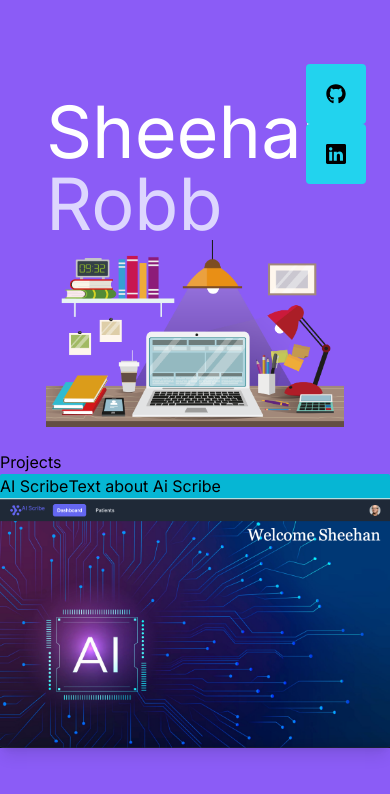
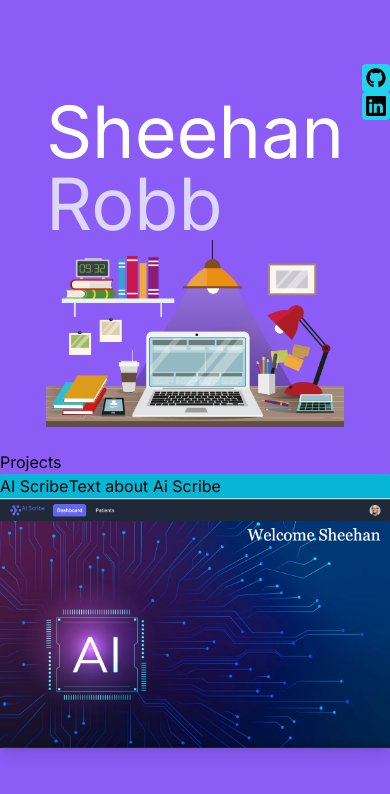
Before and after one commit to sheehanrobb/portfolio, a Next.js app: page / in a window 390 px wide. Shown: the top 794 px of the page. Built offline with nearby package versions, Linux system fonts and the light colour scheme.

Commit message:
responsive icon links added

```diff
--- a/app/components/NavBar.tsx
+++ b/app/components/NavBar.tsx
@@ -51,11 +51,11 @@ export default function NavBar() {
             </div>
           </div>
         </Menu>
-        <div className="flex flex-1 justify-end px-6">
+        <div className="flex flex-1 justify-end ">
           <div>
             {socials.map((item) => (
               <a key={item.name} href={item.href}>
-                <div className="bg-cyan-400 p-5 rounded text-xl">
+                <div className="flex bg-cyan-400 p-1 lg:p-5 rounded text-xl">
                   {item.icon}
                 </div>
               </a>
```
